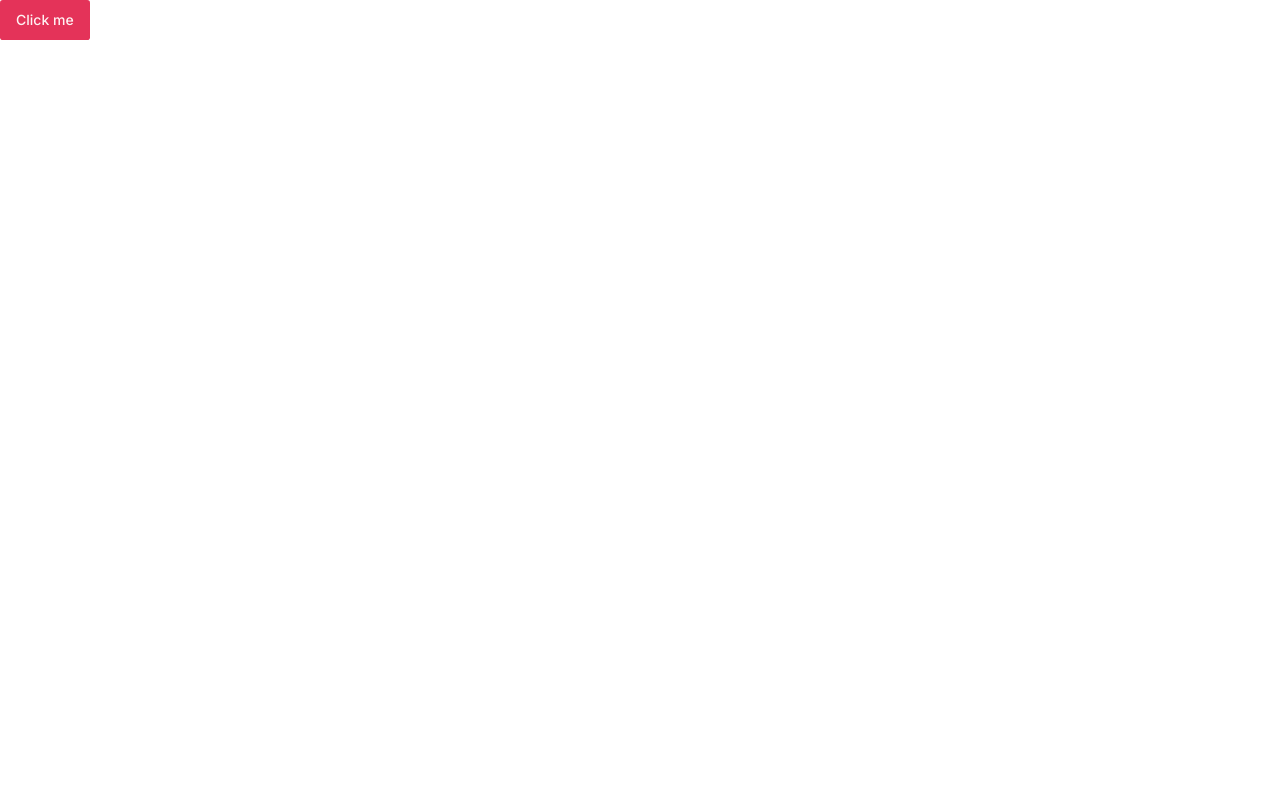
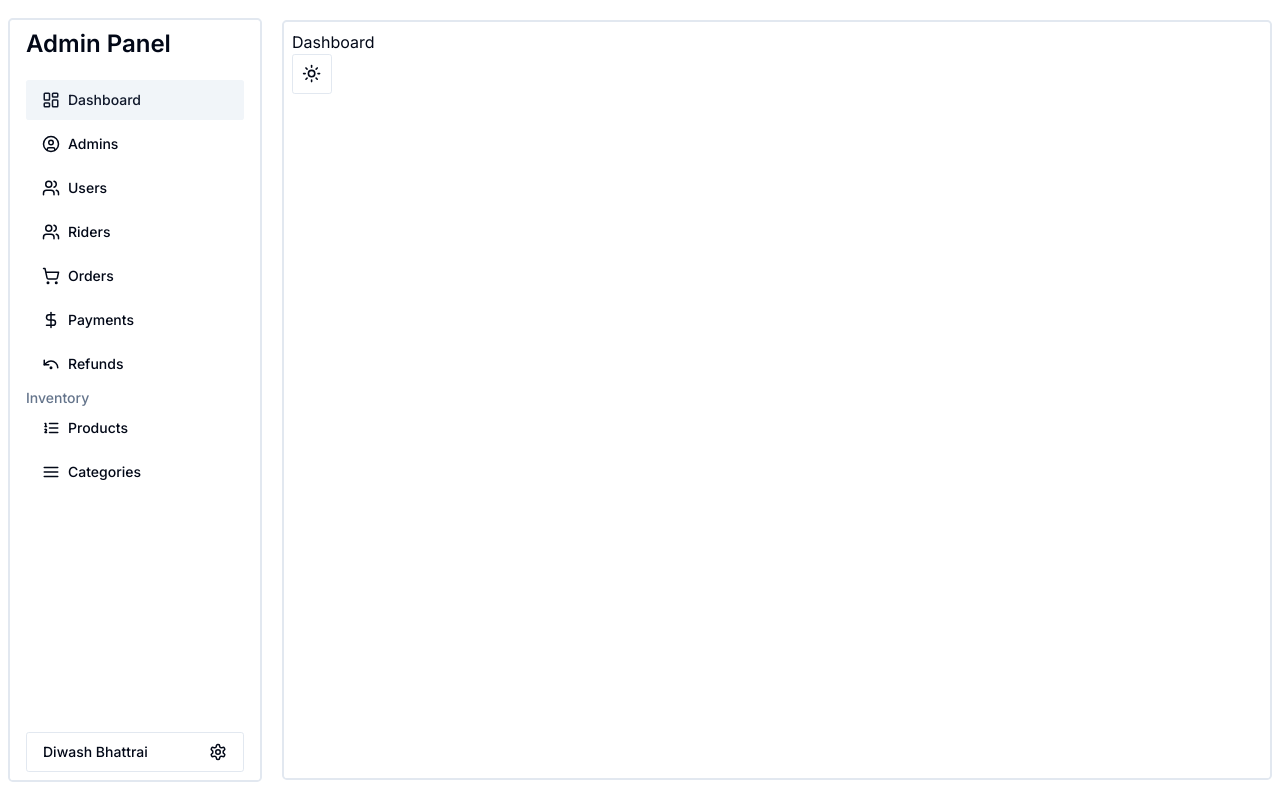
Before and after one commit to anil0403/mojo-admin, a Next.js app: page / in a window 1280 px wide. Built offline with nearby package versions, Linux system fonts and the light colour scheme.

Commit message:
sidebar created

```diff
--- a/app/page.tsx
+++ b/app/(routes)/(dashboard)/page.tsx
@@ -5,7 +5,8 @@ import { ThemeToggle } from "@/components/ui/theme-toggle";
 export default function Home() {
   return (
     <div>
-      <Button>Click me</Button>
+      <h1>Dashboard</h1>
+      <ThemeToggle />
     </div>
   );
 }
--- /dev/null
+++ b/app/(routes)/admins/page.tsx
@@ -0,0 +1,7 @@
+import React from "react";
+
+const AdminPage = () => {
+  return <div>AdminPage</div>;
+};
+
+export default AdminPage;
--- /dev/null
+++ b/app/(routes)/categories/page.tsx
@@ -0,0 +1,9 @@
+import React from 'react'
+
+const CategoryPage = () => {
+  return (
+    <div>CategoryPage</div>
+  )
+}
+
+export default CategoryPage
--- /dev/null
+++ b/app/(routes)/layout.tsx
@@ -0,0 +1,19 @@
+import Sidebar from "@/components/sidebar/sidebar";
+import React from "react";
+
+interface LayoutProps {
+  children?: React.ReactNode;
+}
+
+const Layout = ({ children }: LayoutProps) => {
+  return (
+    <div className="flex gap-5 px-2 min-h-screen justify-center items-center">
+      <div className="max-w-fit border-2 rounded-lg">
+        <Sidebar />
+      </div>
+      <div className="w-full p-2 border-2 rounded-lg min-h-[95dvh]">{children}</div>
+    </div>
+  );
+};
+
+export default Layout;
--- /dev/null
+++ b/app/(routes)/orders/page.tsx
@@ -0,0 +1,9 @@
+import React from 'react'
+
+const OrderPage = () => {
+  return (
+    <div>OrderPage</div>
+  )
+}
+
+export default OrderPage
--- /dev/null
+++ b/app/(routes)/payments/page.tsx
@@ -0,0 +1,9 @@
+import React from 'react'
+
+const PaymentPage = () => {
+  return (
+    <div>PaymentPage</div>
+  )
+}
+
+export default PaymentPage
--- /dev/null
+++ b/app/(routes)/products/page.tsx
@@ -0,0 +1,9 @@
+import React from 'react'
+
+const Products = () => {
+  return (
+    <div>Products</div>
+  )
+}
+
+export default Products
--- /dev/null
+++ b/app/(routes)/refunds/page.tsx
@@ -0,0 +1,9 @@
+import React from 'react'
+
+const RefundPage = () => {
+  return (
+    <div>RefundPage</div>
+  )
+}
+
+export default RefundPage
--- /dev/null
+++ b/app/(routes)/riders/page.tsx
@@ -0,0 +1,9 @@
+import React from 'react'
+
+const Riders = () => {
+  return (
+    <div>Riders</div>
+  )
+}
+
+export default Riders
--- /dev/null
+++ b/app/(routes)/users/page.tsx
@@ -0,0 +1,9 @@
+import React from 'react'
+
+const Users = () => {
+  return (
+    <div>Users</div>
+  )
+}
+
+export default Users
--- /dev/null
+++ b/components/sidebar/sidebar.tsx
@@ -0,0 +1,141 @@
+"use client";
+import {
+  AlignJustify,
+  DollarSign,
+  LayoutDashboard,
+  ListOrderedIcon,
+  PartyPopper,
+  Settings,
+  ShoppingCart,
+  UndoDot,
+  User2,
+  UserCircle,
+  Users,
+} from "lucide-react";
+import Link from "next/link";
+import React from "react";
+import { Button } from "../ui/button";
+import { usePathname } from "next/navigation";
+
+const Sidebar = () => {
+  const pathname = usePathname();
+  return (
+    <div className="bg-background w-[250px] min-h-[95dvh] px-4 py-2 rounded-lg flex flex-col justify-between">
+    <div>
+      <h1 className="text-2xl font-semibold whitespace-nowrap pb-5">
+        Admin Panel
+      </h1>
+      <div className="flex flex-col space-y-1 justify-between">
+        <Button
+          className="justify-start"
+          variant={pathname === "/" ? "secondary" : "ghost"}
+          asChild
+        >
+          <Link href="/" className="flex items-center gap-2">
+            <LayoutDashboard size={18} />
+            <span className="font-medium text-medium ">Dashboard</span>
+          </Link>
+        </Button>
+        <Button
+          className="justify-start"
+          variant={pathname === "/admins" ? "secondary" : "ghost"}
+          asChild
+        >
+          <Link href="/admins" className="flex items-center gap-2">
+            <UserCircle size={18} />
+            <span className="font-medium text-medium ">Admins</span>
+          </Link>
+        </Button>
+
+        <Button
+          className="justify-start"
+          variant={pathname === "/users" ? "secondary" : "ghost"}
+          asChild
+        >
+          <Link href="/users" className="flex items-center gap-2">
+            <Users size={18} />
+            <span className="font-medium text-medium ">Users</span>
+          </Link>
+        </Button>
+
+        <Button
+          className="justify-start"
+          variant={pathname === "/riders" ? "secondary" : "ghost"}
+          asChild
+        >
+          <Link href="/riders" className="flex items-center gap-2">
+            <Users size={18} />
+            <span className="font-medium text-medium ">Riders</span>
+          </Link>
+        </Button>
+
+        <Button
+          className="justify-start"
+          variant={pathname === "/orders" ? "secondary" : "ghost"}
+          asChild
+        >
+          <Link href="/orders" className="flex items-center gap-2">
+            <ShoppingCart size={18} />
+            <span className="font-medium text-medium ">Orders</span>
+          </Link>
+        </Button>
+
+        <Button
+          className="justify-start"
+          variant={pathname === "/payments" ? "secondary" : "ghost"}
+          asChild
+        >
+          <Link href="/payments" className="flex items-center gap-2">
+            <DollarSign size={18} />
+            <span className="font-medium text-medium ">Payments</span>
+          </Link>
+        </Button>
+
+        <Button
+          className="justify-start"
+          variant={pathname === "/refunds" ? "secondary" : "ghost"}
+          asChild
+        >
+          <Link href="/refunds" className="flex items-center gap-2">
+            <UndoDot size={18} />
+            <span className="font-medium text-medium ">Refunds</span>
+          </Link>
+        </Button>
+        <div className="w-full">
+          <h1 className="text-muted-foreground text-sm font-medium">
+            Inventory
+          </h1>
+          <div className="flex flex-col space-y-1 justify-between">
+            <Button
+              className="justify-start"
+              variant={pathname === "/products" ? "secondary" : "ghost"}
+              asChild
+            >
+              <Link href="/products" className="flex items-center gap-2">
+                <ListOrderedIcon size={18} />
+                <span className="font-medium text-medium ">Products</span>
+              </Link>
+            </Button>
+            <Button
+              className="justify-start"
+              variant={pathname === "/categories" ? "secondary" : "ghost"}
+              asChild
+            >
+              <Link href="/categories" className="flex items-center gap-2">
+                <AlignJustify size={18} />
+                <span className="font-medium text-medium ">Categories</span>
+              </Link>
+            </Button>
+          </div>
+        </div>
+      </div>
+    </div>
+    <Button className="justify-between" variant="outline">
+      <span>Diwash Bhattrai</span>
+      <Settings size={18} />
+    </Button>
+  </div>
+  );
+};
+
+export default Sidebar;
--- a/styles/globals.css
+++ b/styles/globals.css
@@ -6,47 +6,47 @@
 @layer base {
   :root {
     --background: 0 0% 100%;
-    --foreground: 240 10% 3.9%;
+    --foreground: 222.2 84% 4.9%;
     --card: 0 0% 100%;
-    --card-foreground: 240 10% 3.9%;
+    --card-foreground: 222.2 84% 4.9%;
     --popover: 0 0% 100%;
-    --popover-foreground: 240 10% 3.9%;
-    --primary: 346.8 77.2% 49.8%;
-    --primary-foreground: 355.7 100% 97.3%;
-    --secondary: 240 4.8% 95.9%;
-    --secondary-foreground: 240 5.9% 10%;
-    --muted: 240 4.8% 95.9%;
-    --muted-foreground: 240 3.8% 46.1%;
-    --accent: 240 4.8% 95.9%;
-    --accent-foreground: 240 5.9% 10%;
+    --popover-foreground: 222.2 84% 4.9%;
+    --primary: 221.2 83.2% 53.3%;
+    --primary-foreground: 210 40% 98%;
+    --secondary: 210 40% 96.1%;
+    --secondary-foreground: 222.2 47.4% 11.2%;
+    --muted: 210 40% 96.1%;
+    --muted-foreground: 215.4 16.3% 46.9%;
+    --accent: 210 40% 96.1%;
+    --accent-foreground: 222.2 47.4% 11.2%;
     --destructive: 0 84.2% 60.2%;
-    --destructive-foreground: 0 0% 98%;
-    --border: 240 5.9% 90%;
-    --input: 240 5.9% 90%;
-    --ring: 346.8 77.2% 49.8%;
+    --destructive-foreground: 210 40% 98%;
+    --border: 214.3 31.8% 91.4%;
+    --input: 214.3 31.8% 91.4%;
+    --ring: 221.2 83.2% 53.3%;
     --radius: 0.3rem;
   }
 
   .dark {
-    --background: 20 14.3% 4.1%;
-    --foreground: 0 0% 95%;
-    --card: 24 9.8% 10%;
-    --card-foreground: 0 0% 95%;
-    --popover: 0 0% 9%;
-    --popover-foreground: 0 0% 95%;
-    --primary: 346.8 77.2% 49.8%;
-    --primary-foreground: 355.7 100% 97.3%;
-    --secondary: 240 3.7% 15.9%;
-    --secondary-foreground: 0 0% 98%;
-    --muted: 0 0% 15%;
-    --muted-foreground: 240 5% 64.9%;
-    --accent: 12 6.5% 15.1%;
-    --accent-foreground: 0 0% 98%;
+    --background: 222.2 84% 4.9%;
+    --foreground: 210 40% 98%;
+    --card: 222.2 84% 4.9%;
+    --card-foreground: 210 40% 98%;
+    --popover: 222.2 84% 4.9%;
+    --popover-foreground: 210 40% 98%;
+    --primary: 217.2 91.2% 59.8%;
+    --primary-foreground: 222.2 47.4% 11.2%;
+    --secondary: 217.2 32.6% 17.5%;
+    --secondary-foreground: 210 40% 98%;
+    --muted: 217.2 32.6% 17.5%;
+    --muted-foreground: 215 20.2% 65.1%;
+    --accent: 217.2 32.6% 17.5%;
+    --accent-foreground: 210 40% 98%;
     --destructive: 0 62.8% 30.6%;
-    --destructive-foreground: 0 85.7% 97.3%;
-    --border: 240 3.7% 15.9%;
-    --input: 240 3.7% 15.9%;
-    --ring: 346.8 77.2% 49.8%;
+    --destructive-foreground: 210 40% 98%;
+    --border: 217.2 32.6% 17.5%;
+    --input: 217.2 32.6% 17.5%;
+    --ring: 224.3 76.3% 48%;
   }
 }
 
@@ -59,3 +59,9 @@
     @apply bg-background text-foreground;
   }
 }
+
+* {
+  margin: 0;
+  padding: 0;
+  box-sizing: border-box;
+}
```
